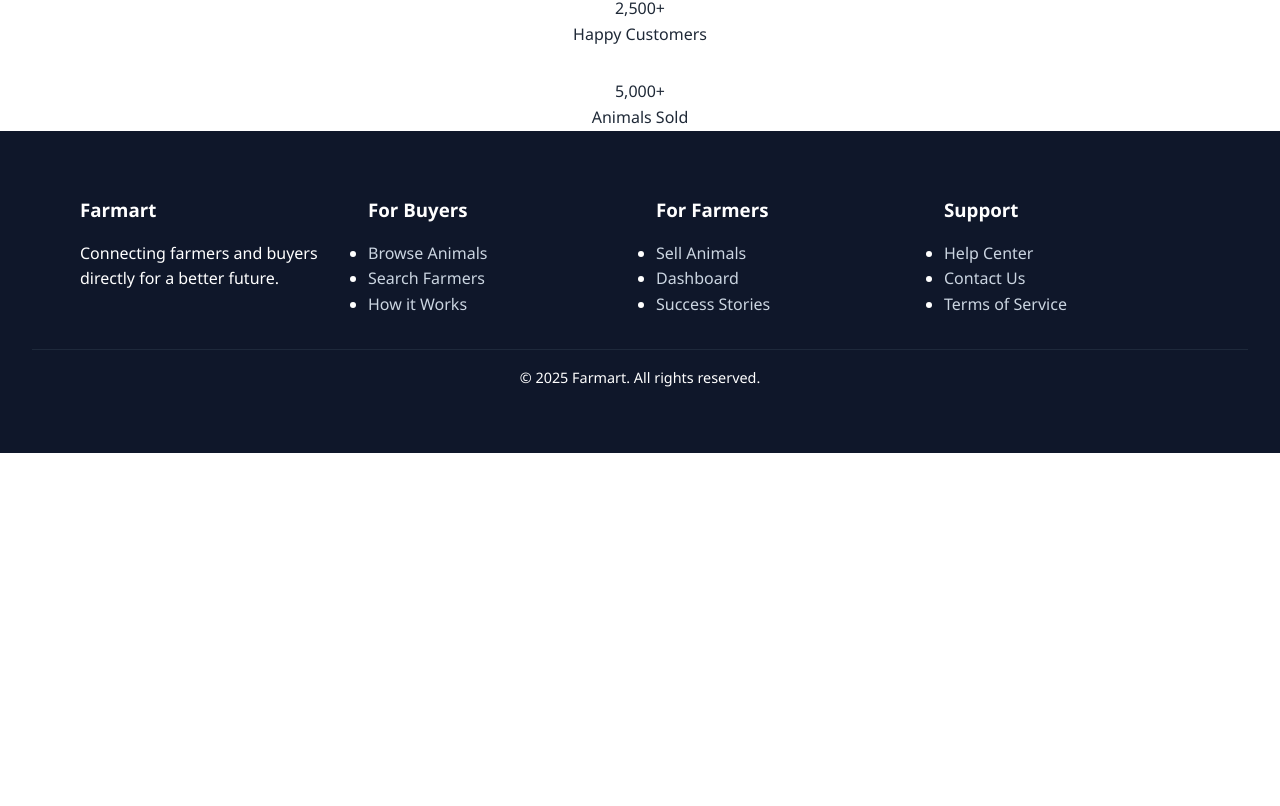
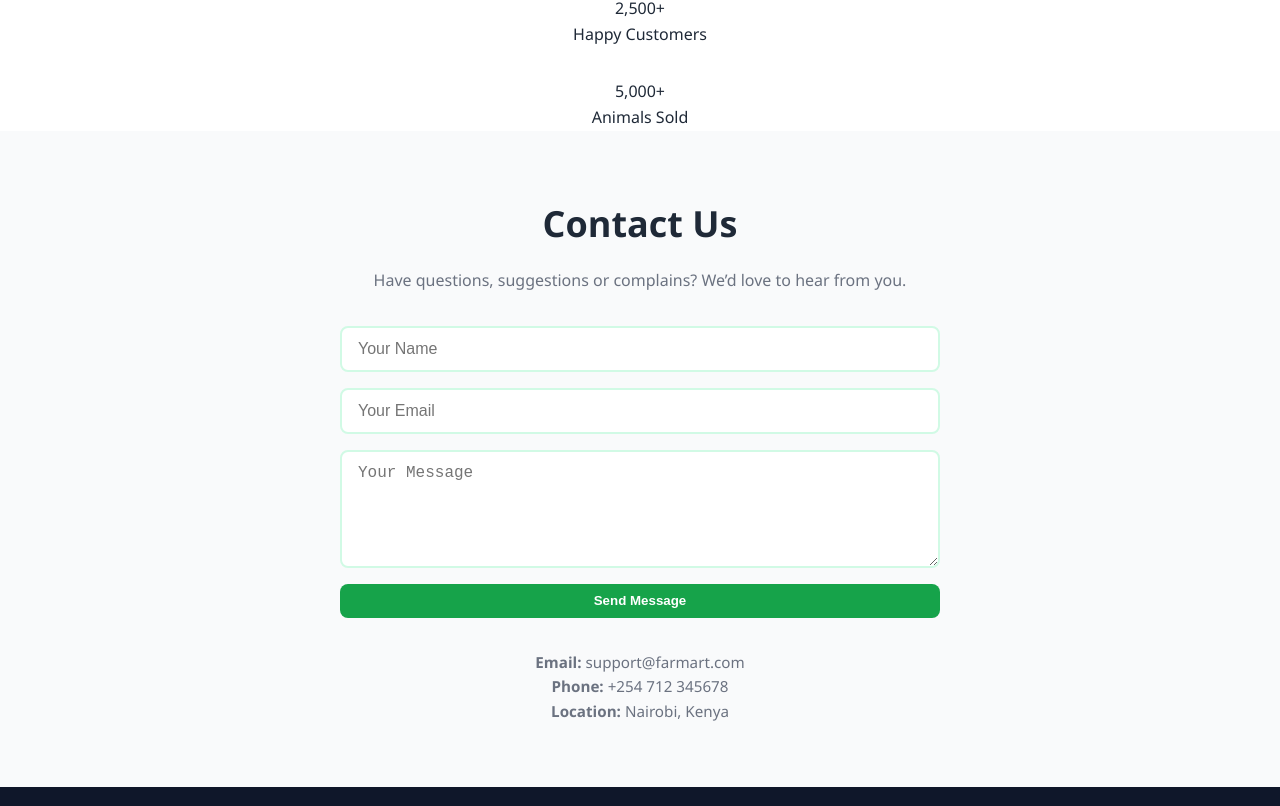
Before and after one commit to Elvis24-tech/Farm-Fresh, a React (Vite) app: page / in a window 1280 px wide. Shown: the part 2434-3240 px from the top of the page. Before the commit the page ends 2887 px from the top, so only its background shows below. Built offline with nearby package versions, Linux system fonts and the light colour scheme.

Commit message:
contact us

```diff
--- /dev/null
+++ b/src/components/ContactSection.jsx
@@ -0,0 +1,29 @@
+const ContactSection = () => {
+    return (
+      <section className="contact-section" id="contact">
+        <div className="container">
+          <h2 className="section-title">Contact Us</h2>
+          <p className="section-subtitle">
+            Have questions, suggestions or complains? We’d love to hear from you.
+          </p>
+
+          <form className="contact-form" onSubmit={(e) => e.preventDefault()}>
+            <input type="text" placeholder="Your Name" required className="input" />
+            <input type="email" placeholder="Your Email" required className="input" />
+            <textarea placeholder="Your Message" required className="textarea" rows="5"></textarea>
+            <button type="submit" className="button button-green">
+              Send Message
+            </button>
+          </form>
+
+          <div className="contact-details">
+            <p><strong>Email:</strong> support@farmart.com</p>
+            <p><strong>Phone:</strong> +254 712 345678</p>
+            <p><strong>Location:</strong> Nairobi, Kenya</p>
+          </div>
+        </div>
+      </section>
+    );
+  };
+
+  export default ContactSection;
--- a/src/index.css
+++ b/src/index.css
@@ -493,3 +493,38 @@ footer .bottom {
 .grid { display: grid; gap: 2rem; }
 .grid-3 { grid-template-columns: repeat(auto-fit, minmax(250px,1fr)); }
 .grid-4 { grid-template-columns: repeat(auto-fit, minmax(200px,1fr)); }
+
+
+.contact-section {
+  padding: 4rem 2rem;
+  background: #f9fafb;
+  color: var(--text-color);
+}
+
+.contact-form {
+  display: flex;
+  flex-direction: column;
+  gap: 1rem;
+  max-width: 600px;
+  margin: 2rem auto;
+}
+
+.contact-form .input,
+.contact-form .textarea {
+  width: 100%;
+  padding: 0.75rem 1rem;
+  font-size: 1rem;
+  border: 2px solid var(--border-color);
+  border-radius: var(--radius);
+}
+
+.contact-form .textarea {
+  resize: vertical;
+}
+
+.contact-details {
+  text-align: center;
+  margin-top: 2rem;
+  font-size: 0.95rem;
+  color: var(--text-muted);
+}
--- a/src/pages/Home.jsx
+++ b/src/pages/Home.jsx
@@ -6,6 +6,7 @@ import HeroSection from '../components/HeroSection';
 import CategoryFilter from '../components/CategoryFilter';
 import FeaturedAnimals from '../components/FeaturedAnimals';
 import StatsSection from '../components/StatsSection';
+import ContactSection from '../components/ContactSection';
 import Footer from '../components/Footer';
 
 const Home = () => {
@@ -32,6 +33,7 @@ const Home = () => {
       />
       <FeaturedAnimals animals={filteredAnimals} />
       <StatsSection />
+      <ContactSection />
       <Footer />
     </>
   );
```
